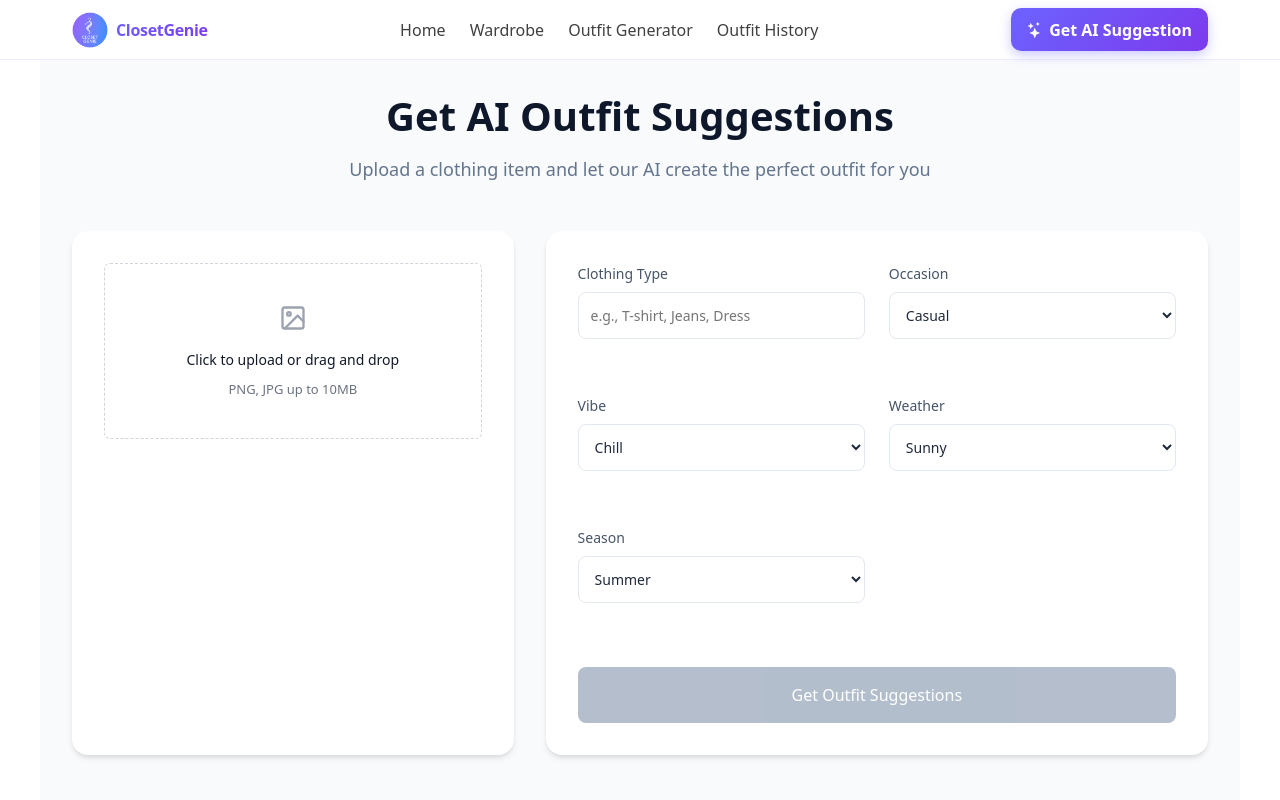
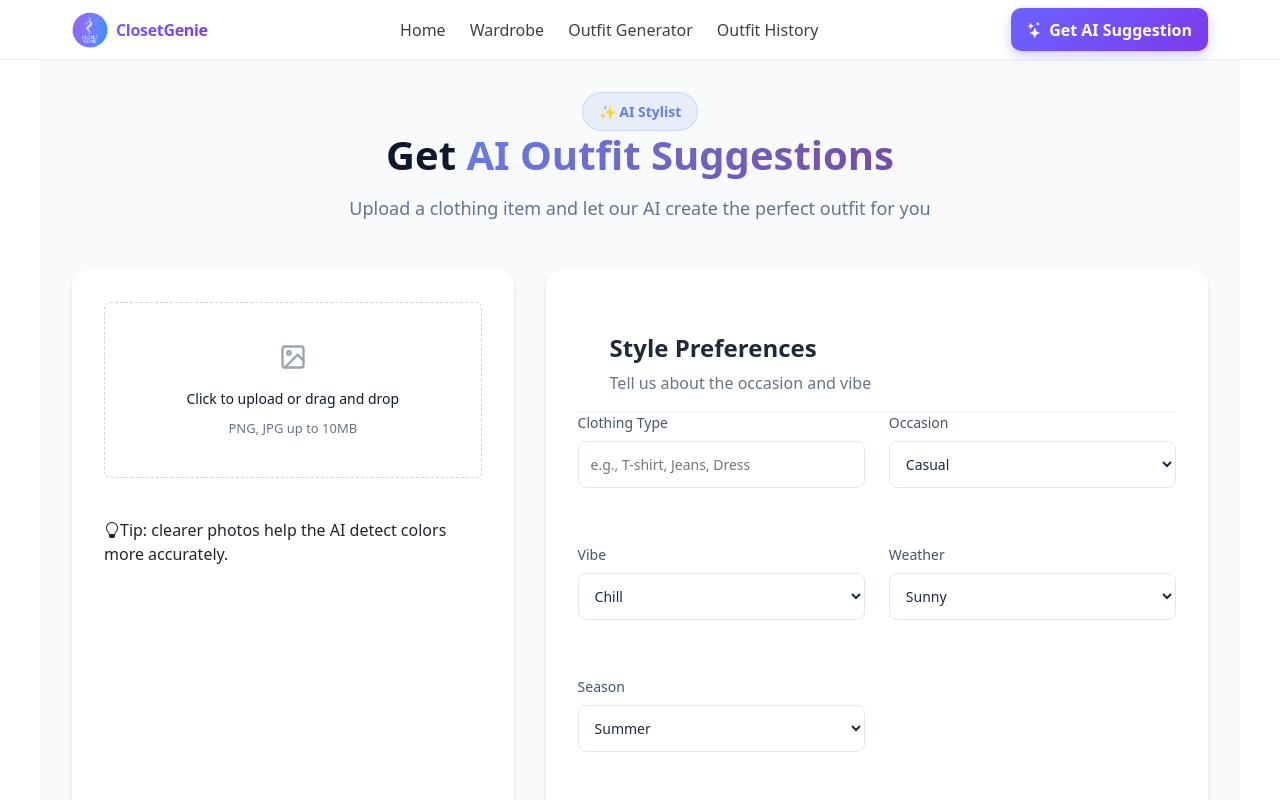
Before and after one commit to vedbhadani/ClosetGenie, a React (Vite) app: page /get-ai in a window 1280 px wide. Shown: the top 800 px of the page. Built offline with nearby package versions, Linux system fonts and the light colour scheme.

Commit message:
updated GetAi page

```diff
--- a/src/Pages/GetAI.jsx
+++ b/src/Pages/GetAI.jsx
@@ -194,7 +194,10 @@ const GetAI = () => {
   return (
     <div className="get-ai-container">
       <div className="get-ai-header">
-        <h1>Get AI Outfit Suggestions</h1>
+        <div className="hero-badge"><span>✨ AI Stylist</span></div>
+        <h1>
+          Get <span className="gradient-text">AI Outfit Suggestions</span>
+        </h1>
         <p>Upload a clothing item and let our AI create the perfect outfit for you</p>
       </div>
 
@@ -208,10 +211,20 @@ const GetAI = () => {
                 <span>{clothingType ? `${clothingType}: ${getColorName(dominantColor)}` : `Detected color: ${getColorName(dominantColor)}`}</span>
               </div>
             )}
+            {!file && (
+              <div className="upload-hint">
+                <i className="bi bi-lightbulb"></i>
+                <span>Tip: clearer photos help the AI detect colors more accurately.</span>
+              </div>
+            )}
           </div>
         </div>
 
         <div className="preferences-section">
+          <div className="panel-header">
+            <h2>Style Preferences</h2>
+            <p>Tell us about the occasion and vibe</p>
+          </div>
           <div className="preferences-grid">
             <div className="preference-group">
               <label>Clothing Type</label>
@@ -297,7 +310,10 @@ const GetAI = () => {
                 <span>Getting Suggestions...</span>
               </div>
             ) : (
-              'Get Outfit Suggestions'
+              <>
+                <i className="bi bi-magic"></i>
+                Get Outfit Suggestions
+              </>
             )}
           </button>
         </div>
```
